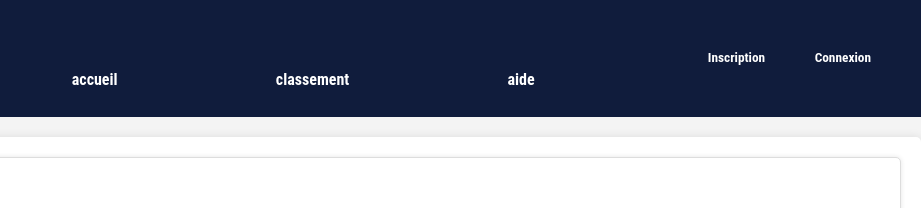
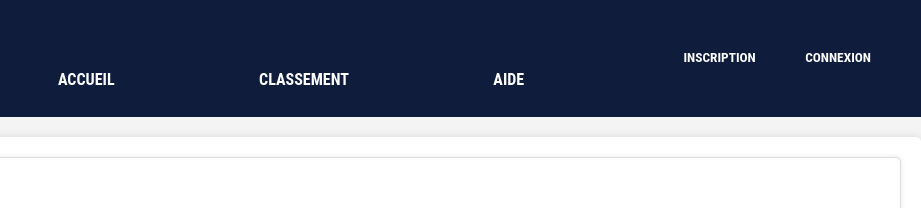
Before and after one commit to E-mky/Projet_E.F.C, a plain HTML site: page front/html/pl.html in a window 1280 px wide. Shown: the top 208 px of the page, 359-1280 px from the left. Drawn offline with Linux system fonts and the light colour scheme.

Commit message:
modif global au niveau de code

```diff
--- a/front/html/pl.html
+++ b/front/html/pl.html
@@ -13,12 +13,12 @@
             <h1>E.F.C</h1>
             <h3>Europe Football Classement</h3>
         </div>
-        <a href="index.html" class="nav">accueil</a>
-        <a href="index.html" class="nav">classement</a>
-        <a href="index.html" class="nav">aide</a>
+        <a href="index.html" class="nav">ACCUEIL</a>
+        <a href="index.html" class="nav">CLASSEMENT</a>
+        <a href="index.html" class="nav">AIDE</a>
         <div class="boutton">
-            <button id="inscription"><a href="">Inscription</a></button>
-            <button id="connexion"><a href="">Connexion</a></button>
+            <button id="inscription"><a href="">INSCRIPTION</a></button>
+            <button id="connexion"><a href="">CONNEXION</a></button>
         </div>
     </header>
 
```
Also changed, not shown: front/html/liga.html (+4 -4 lines), front/html/ligue1.html (+5 -5 lines), front/html/serieA.html (+5 -5 lines).
